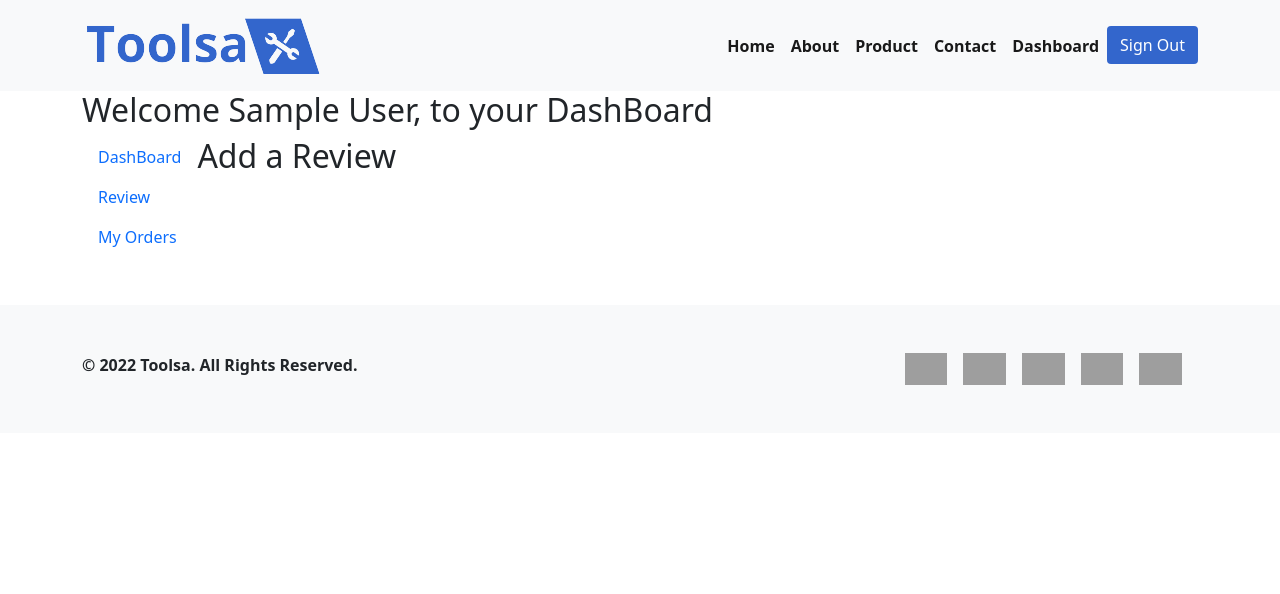
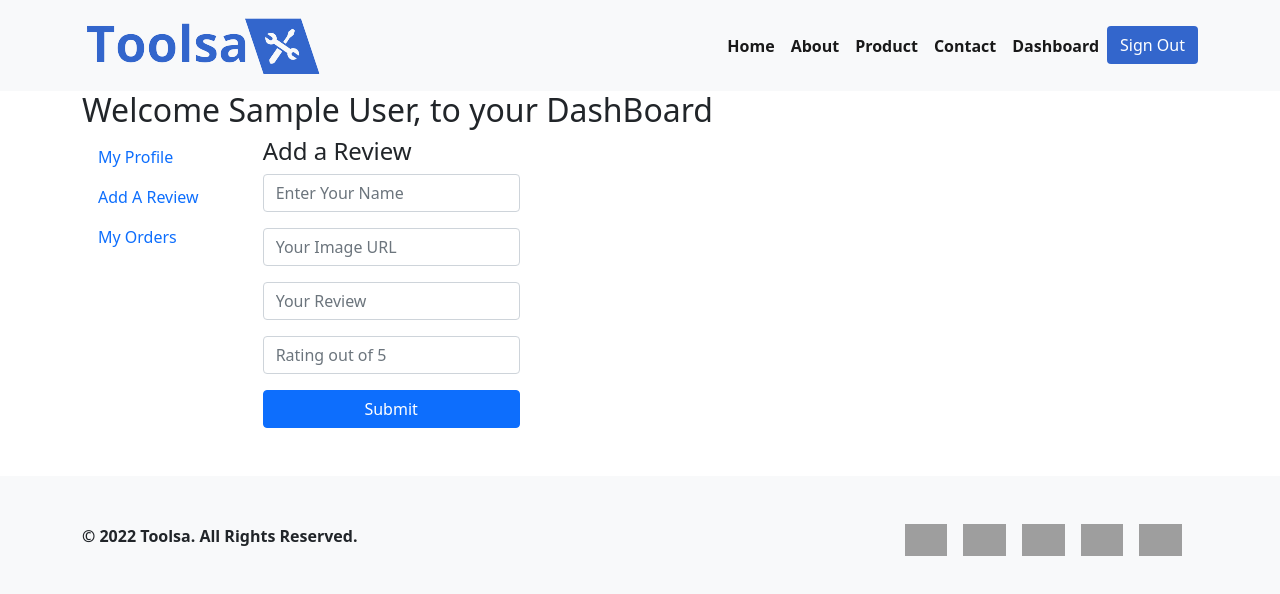
Before and after one commit to shahnmah/toolsa-client, a React (Create React App) app: page /dashboard/addReview in a window 1280 px wide. Shown: the top 594 px of the page. Built offline with nearby package versions, Linux system fonts and the light colour scheme; no server answers; sample sign-in values are in the browser's storage; grey boxes are pictures that could not be loaded.

Commit message:
user review add added

```diff
--- a/src/App.js
+++ b/src/App.js
@@ -12,6 +12,7 @@ import RequireAuth from './Pages/Login/RequireAuth/RequireAuth';
 import Dashboard from './Pages/Dashboard/Dashboard/Dashboard';
 import AddReview from './Pages/Dashboard/AddReview/AddReview';
 import MyOrders from './Pages/Dashboard/MyOrders/MyOrders';
+import MyProfile from './Pages/Dashboard/MyProfile/MyProfile';
 
 
 function App() {
@@ -27,6 +28,7 @@ function App() {
           <BuyNow></BuyNow>
         </RequireAuth>}></Route>
         <Route path='dashboard' element={<RequireAuth><Dashboard/></RequireAuth>}>
+          <Route index path='myProfile' element={<MyProfile/>}/>
           <Route path='addReview' element={<AddReview/>}/>
           <Route path='myOrder' element={<MyOrders/>}/>
         </Route>
--- a/src/Pages/Dashboard/AddReview/AddReview.js
+++ b/src/Pages/Dashboard/AddReview/AddReview.js
@@ -1,9 +1,63 @@
-import React from 'react';
+import React, { useState } from 'react';
+import { Button, Form, Placeholder } from 'react-bootstrap';
+import { useForm } from 'react-hook-form';
+import { toast, ToastContainer } from 'react-toastify';
 
 const AddReview = () => {
+    const [name, setName] = useState('');
+    const [img, setImg] = useState('');
+    const [customer_review, SetCustomer_review] = useState('')
+    const [rating, setRating] = useState('')
+    const clearInput = () =>{
+        setName('');
+        setImg('');
+        SetCustomer_review('');
+        setRating('');
+    }
+    const handleAddReview = event => {
+        event.preventDefault();
+
+        if(name && img && customer_review && rating){
+            fetch('http://localhost:5000/addreview',{
+                method: 'POST',
+                headers: {
+                    'Content-type': 'application/json',
+                  },
+                  body: JSON.stringify({name, img, customer_review, rating})
+            })
+           .then(res => res.json())
+          toast.success("Review Added Successfully")
+        }
+        else{
+            toast.error("Please Full Fill All Field")
+            event.target.reset();
+        }
+
+        event.target.reset();
+        clearInput()
+    }
     return (
-        <div>
-            <h2>Add a Review</h2>
+        <div className='ms-5'>
+            <h4>Add a Review</h4>
+
+            <Form onSubmit={handleAddReview}>
+                <Form.Group className="mb-3" controlId="formBasicEmail">
+                    <Form.Control onBlur={(e)=>setName(e.target.value)} type="text" placeholder="Enter Your Name" />
+                </Form.Group>
+                <Form.Group className="mb-3" controlId="formBasicEmail">
+                    <Form.Control onBlur={(e)=>setImg(e.target.value)} type="text" placeholder="Your Image URL" />
+                </Form.Group>
+                <Form.Group className="mb-3" controlId="formBasicEmail">
+                    <Form.Control onBlur={(e)=>SetCustomer_review(e.target.value)} type="text" placeholder="Your Review" />
+                </Form.Group>
+                <Form.Group className="mb-3" controlId="formBasicEmail">
+                    <Form.Control onBlur={(e)=>setRating(e.target.value)} type="number" placeholder="Rating out of 5" />
+                </Form.Group>
+                <Button className='w-100' variant="primary" type="submit">
+                    Submit
+                </Button>
+                <ToastContainer/>
+            </Form>
         </div>
     );
 };
--- a/src/Pages/Dashboard/Dashboard/Dashboard.js
+++ b/src/Pages/Dashboard/Dashboard/Dashboard.js
@@ -12,8 +12,8 @@ const Dashboard = () => {
                 <h2>Welcome {user?.displayName}, to your DashBoard</h2>
                 <div className='d-flex dashboard'>
                     <div className="nav flex-column nav-pills" id="v-pills-tab" role="tablist" aria-orientation="vertical">
-                        <Link className="nav-link" to='/dashboard'>DashBoard</Link>
-                        <Link className="nav-link" id="review" data-toggle="pill" role="tab" aria-controls="review" aria-selected="true" to='/dashboard/addReview'>Review</Link>
+                        <Link className="nav-link" to='/dashboard/myProfile'>My Profile</Link>
+                        <Link className="nav-link" id="review" data-toggle="pill" role="tab" aria-controls="review" aria-selected="true" to='/dashboard/addReview'>Add A Review</Link>
                         <Link className="nav-link" id="review" data-toggle="pill" role="tab" aria-controls="review" aria-selected="true" to='/dashboard/myOrder'>My Orders</Link>
 
 
@@ -27,5 +27,5 @@ const Dashboard = () => {
         </div>
     );
 };
-
+//
 export default Dashboard;
--- /dev/null
+++ b/src/Pages/Dashboard/MyProfile/MyProfile.js
@@ -0,0 +1,14 @@
+import React from 'react';
+import { useAuthState } from 'react-firebase-hooks/auth';
+import auth from '../../../firebase.init';
+
+const MyProfile = () => {
+    const [user] = useAuthState(auth);
+    return (
+        <div>
+            <h4>{user?.displayName}</h4>
+        </div>
+    );
+};
+
+export default MyProfile;
```
